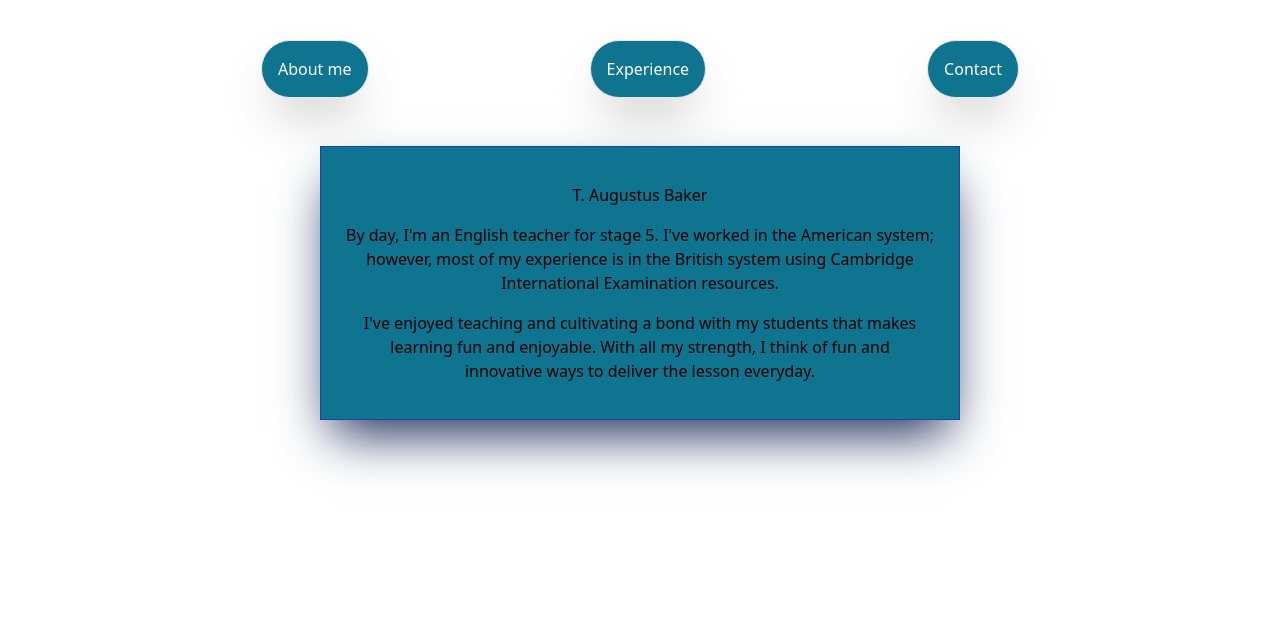
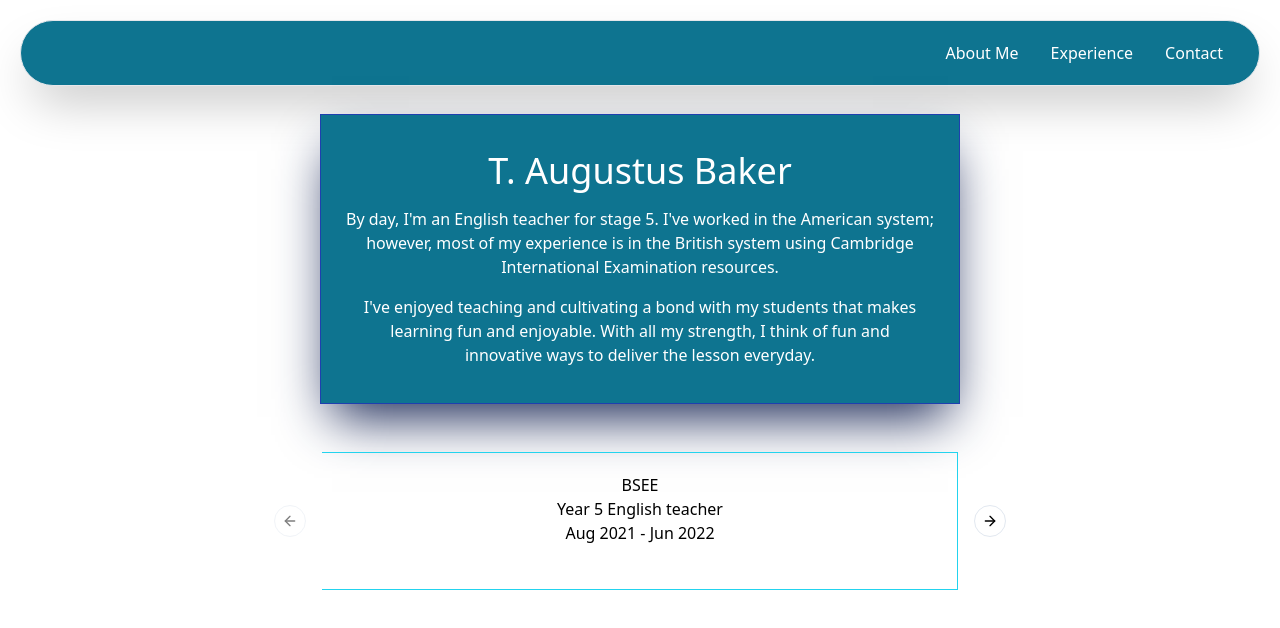
Before and after one commit to BigBabyofTel/portfolio, a React (Vite) app: page / in a window 1280 px wide. Shown: the top 628 px of the page. Built offline with nearby package versions, Linux system fonts and the light colour scheme.

Commit message:
Carousel added

```diff
--- a/package.json
+++ b/package.json
@@ -11,8 +11,10 @@
   },
   "dependencies": {
     "@radix-ui/react-icons": "^1.3.0",
+    "@radix-ui/react-slot": "^1.0.2",
     "class-variance-authority": "^0.7.0",
     "clsx": "^2.1.0",
+    "embla-carousel-react": "^8.0.0",
     "lucide-react": "^0.342.0",
     "react": "^18.2.0",
     "react-dom": "^18.2.0",
--- a/src/App.tsx
+++ b/src/App.tsx
@@ -1,4 +1,11 @@
 import React from  'react';
+import {
+  Carousel,
+  CarouselContent,
+  CarouselItem,
+  CarouselNext,
+  CarouselPrevious,
+} from "@/components/ui/carousel"
 
 const App: React.FC = () => {
 
@@ -6,20 +13,32 @@ const App: React.FC = () => {
   return (
     <>
     <header>
-
       <nav>
-        <ul className='p-5 m-5 flex justify-evenly'>
-          <li className="border p-4 shadow-2xl rounded-full bg-cyan-700 text-white">About me</li>
-          <li className="border p-4 shadow-2xl rounded-full bg-cyan-700 text-white">Experience</li>
-          <li className="border p-4 shadow-2xl rounded-full bg-cyan-700 text-white">Contact</li>
+        <ul className='p-5 m-5 flex justify-end border shadow-2xl rounded-full bg-cyan-700'>
+          <li className="text-white px-4">About Me</li>
+          <li className="text-white px-4">Experience</li>
+          <li className="text-white px-4">Contact</li>
         </ul>
       </nav>
     </header>
-    <main className="flex justify-center">
+    <main className="flex justify-center items-center flex-col">
     <section className="text-center w-1/2 border border-blue-800 m-2 p-5 shadow-2xl shadow-blue-950 bg-cyan-700">
-    <h1 className="p-4">T. Augustus Baker</h1>
-    <p>By day, I'm an <span>English teacher</span> for stage 5. I've worked in the American system; however, most of my experience is in the British system using Cambridge International Examination resources.</p>
-    <p className='p-4'>I've enjoyed teaching and cultivating a bond with my students that makes learning fun and enjoyable. With all my strength, I think of fun and innovative ways to deliver the lesson everyday. </p>
+    <h1 className="p-4 text-white text-4xl">T. Augustus Baker</h1>
+    <p className="text-white">By day, I'm an <span>English teacher</span> for stage 5. I've worked in the American system; however, most of my experience is in the British system using Cambridge International Examination resources.</p>
+    <p className='p-4 text-white'>I've enjoyed teaching and cultivating a bond with my students that makes learning fun and enjoyable. With all my strength, I think of fun and innovative ways to deliver the lesson everyday. </p>
+    </section>
+    <section className='flex justify-center'>
+      <Carousel className='m-8 mt-10 w-2/3 h-auto'>
+      <CarouselContent className='border p-5 border-cyan-400'>
+        <CarouselItem className='flex flex-col items-center w-1/2'><h2>BSEE</h2><p>Year 5 English teacher</p><p>Aug 2021 - Jun 2022</p></CarouselItem>
+        <CarouselItem className='flex flex-col items-center w-1/2'><h2>ISE</h2><p>Grade 2 Homerooom teacher</p><p>Aug 2019 - Jun 2021</p></CarouselItem>
+        <CarouselItem className='flex flex-col items-center w-1/2'><h2>St. Fatima Schools</h2><p>Aug 2017 - Jun 2019</p><p>Year 4 Homeroom</p><p>Years 1 - 6 English Conversation</p></CarouselItem>
+        <CarouselItem className='flex flex-col items-center w-1/2'><h2>Cenex Zip Trip</h2><p>Assistant Manager</p><p>Oct 2012 - Apr 2015</p></CarouselItem>
+        <CarouselItem>...</CarouselItem>
+        </CarouselContent>
+        <CarouselPrevious />
+       <CarouselNext />
+      </Carousel>
     </section>
     </main>
     </>
--- /dev/null
+++ b/src/components/ui/button.tsx
@@ -0,0 +1,56 @@
+import * as React from "react"
+import { Slot } from "@radix-ui/react-slot"
+import { cva, type VariantProps } from "class-variance-authority"
+
+import { cn } from "@/lib/utils"
+
+const buttonVariants = cva(
+  "inline-flex items-center justify-center whitespace-nowrap rounded-md text-sm font-medium ring-offset-white transition-colors focus-visible:outline-none focus-visible:ring-2 focus-visible:ring-slate-950 focus-visible:ring-offset-2 disabled:pointer-events-none disabled:opacity-50 dark:ring-offset-slate-950 dark:focus-visible:ring-slate-300",
+  {
+    variants: {
+      variant: {
+        default: "bg-slate-900 text-slate-50 hover:bg-slate-900/90 dark:bg-slate-50 dark:text-slate-900 dark:hover:bg-slate-50/90",
+        destructive:
+          "bg-red-500 text-slate-50 hover:bg-red-500/90 dark:bg-red-900 dark:text-slate-50 dark:hover:bg-red-900/90",
+        outline:
+          "border border-slate-200 bg-white hover:bg-slate-100 hover:text-slate-900 dark:border-slate-800 dark:bg-slate-950 dark:hover:bg-slate-800 dark:hover:text-slate-50",
+        secondary:
+          "bg-slate-100 text-slate-900 hover:bg-slate-100/80 dark:bg-slate-800 dark:text-slate-50 dark:hover:bg-slate-800/80",
+        ghost: "hover:bg-slate-100 hover:text-slate-900 dark:hover:bg-slate-800 dark:hover:text-slate-50",
+        link: "text-slate-900 underline-offset-4 hover:underline dark:text-slate-50",
+      },
+      size: {
+        default: "h-10 px-4 py-2",
+        sm: "h-9 rounded-md px-3",
+        lg: "h-11 rounded-md px-8",
+        icon: "h-10 w-10",
+      },
+    },
+    defaultVariants: {
+      variant: "default",
+      size: "default",
+    },
+  }
+)
+
+export interface ButtonProps
+  extends React.ButtonHTMLAttributes<HTMLButtonElement>,
+    VariantProps<typeof buttonVariants> {
+  asChild?: boolean
+}
+
+const Button = React.forwardRef<HTMLButtonElement, ButtonProps>(
+  ({ className, variant, size, asChild = false, ...props }, ref) => {
+    const Comp = asChild ? Slot : "button"
+    return (
+      <Comp
+        className={cn(buttonVariants({ variant, size, className }))}
+        ref={ref}
+        {...props}
+      />
+    )
+  }
+)
+Button.displayName = "Button"
+
+export { Button, buttonVariants }
--- /dev/null
+++ b/src/components/ui/carousel.tsx
@@ -0,0 +1,260 @@
+import * as React from "react"
+import useEmblaCarousel, {
+  type UseEmblaCarouselType,
+} from "embla-carousel-react"
+import { ArrowLeft, ArrowRight } from "lucide-react"
+
+import { cn } from "@/lib/utils"
+import { Button } from "@/components/ui/button"
+
+type CarouselApi = UseEmblaCarouselType[1]
+type UseCarouselParameters = Parameters<typeof useEmblaCarousel>
+type CarouselOptions = UseCarouselParameters[0]
+type CarouselPlugin = UseCarouselParameters[1]
+
+type CarouselProps = {
+  opts?: CarouselOptions
+  plugins?: CarouselPlugin
+  orientation?: "horizontal" | "vertical"
+  setApi?: (api: CarouselApi) => void
+}
+
+type CarouselContextProps = {
+  carouselRef: ReturnType<typeof useEmblaCarousel>[0]
+  api: ReturnType<typeof useEmblaCarousel>[1]
+  scrollPrev: () => void
+  scrollNext: () => void
+  canScrollPrev: boolean
+  canScrollNext: boolean
+} & CarouselProps
+
+const CarouselContext = React.createContext<CarouselContextProps | null>(null)
+
+function useCarousel() {
+  const context = React.useContext(CarouselContext)
+
+  if (!context) {
+    throw new Error("useCarousel must be used within a <Carousel />")
+  }
+
+  return context
+}
+
+const Carousel = React.forwardRef<
+  HTMLDivElement,
+  React.HTMLAttributes<HTMLDivElement> & CarouselProps
+>(
+  (
+    {
+      orientation = "horizontal",
+      opts,
+      setApi,
+      plugins,
+      className,
+      children,
+      ...props
+    },
+    ref
+  ) => {
+    const [carouselRef, api] = useEmblaCarousel(
+      {
+        ...opts,
+        axis: orientation === "horizontal" ? "x" : "y",
+      },
+      plugins
+    )
+    const [canScrollPrev, setCanScrollPrev] = React.useState(false)
+    const [canScrollNext, setCanScrollNext] = React.useState(false)
+
+    const onSelect = React.useCallback((api: CarouselApi) => {
+      if (!api) {
+        return
+      }
+
+      setCanScrollPrev(api.canScrollPrev())
+      setCanScrollNext(api.canScrollNext())
+    }, [])
+
+    const scrollPrev = React.useCallback(() => {
+      api?.scrollPrev()
+    }, [api])
+
+    const scrollNext = React.useCallback(() => {
+      api?.scrollNext()
+    }, [api])
+
+    const handleKeyDown = React.useCallback(
+      (event: React.KeyboardEvent<HTMLDivElement>) => {
+        if (event.key === "ArrowLeft") {
+          event.preventDefault()
+          scrollPrev()
+        } else if (event.key === "ArrowRight") {
+          event.preventDefault()
+          scrollNext()
+        }
+      },
+      [scrollPrev, scrollNext]
+    )
+
+    React.useEffect(() => {
+      if (!api || !setApi) {
+        return
+      }
+
+      setApi(api)
+    }, [api, setApi])
+
+    React.useEffect(() => {
+      if (!api) {
+        return
+      }
+
+      onSelect(api)
+      api.on("reInit", onSelect)
+      api.on("select", onSelect)
+
+      return () => {
+        api?.off("select", onSelect)
+      }
+    }, [api, onSelect])
+
+    return (
+      <CarouselContext.Provider
+        value={{
+          carouselRef,
+          api: api,
+          opts,
+          orientation:
+            orientation || (opts?.axis === "y" ? "vertical" : "horizontal"),
+          scrollPrev,
+          scrollNext,
+          canScrollPrev,
+          canScrollNext,
+        }}
+      >
+        <div
+          ref={ref}
+          onKeyDownCapture={handleKeyDown}
+          className={cn("relative", className)}
+          role="region"
+          aria-roledescription="carousel"
+          {...props}
+        >
+          {children}
+        </div>
+      </CarouselContext.Provider>
+    )
+  }
+)
+Carousel.displayName = "Carousel"
+
+const CarouselContent = React.forwardRef<
+  HTMLDivElement,
+  React.HTMLAttributes<HTMLDivElement>
+>(({ className, ...props }, ref) => {
+  const { carouselRef, orientation } = useCarousel()
+
+  return (
+    <div ref={carouselRef} className="overflow-hidden">
+      <div
+        ref={ref}
+        className={cn(
+          "flex",
+          orientation === "horizontal" ? "-ml-4" : "-mt-4 flex-col",
+          className
+        )}
+        {...props}
+      />
+    </div>
+  )
+})
+CarouselContent.displayName = "CarouselContent"
+
+const CarouselItem = React.forwardRef<
+  HTMLDivElement,
+  React.HTMLAttributes<HTMLDivElement>
+>(({ className, ...props }, ref) => {
+  const { orientation } = useCarousel()
+
+  return (
+    <div
+      ref={ref}
+      role="group"
+      aria-roledescription="slide"
+      className={cn(
+        "min-w-0 shrink-0 grow-0 basis-full",
+        orientation === "horizontal" ? "pl-4" : "pt-4",
+        className
+      )}
+      {...props}
+    />
+  )
+})
+CarouselItem.displayName = "CarouselItem"
+
+const CarouselPrevious = React.forwardRef<
+  HTMLButtonElement,
+  React.ComponentProps<typeof Button>
+>(({ className, variant = "outline", size = "icon", ...props }, ref) => {
+  const { orientation, scrollPrev, canScrollPrev } = useCarousel()
+
+  return (
+    <Button
+      ref={ref}
+      variant={variant}
+      size={size}
+      className={cn(
+        "absolute  h-8 w-8 rounded-full",
+        orientation === "horizontal"
+          ? "-left-12 top-1/2 -translate-y-1/2"
+          : "-top-12 left-1/2 -translate-x-1/2 rotate-90",
+        className
+      )}
+      disabled={!canScrollPrev}
+      onClick={scrollPrev}
+      {...props}
+    >
+      <ArrowLeft className="h-4 w-4" />
+      <span className="sr-only">Previous slide</span>
+    </Button>
+  )
+})
+CarouselPrevious.displayName = "CarouselPrevious"
+
+const CarouselNext = React.forwardRef<
+  HTMLButtonElement,
+  React.ComponentProps<typeof Button>
+>(({ className, variant = "outline", size = "icon", ...props }, ref) => {
+  const { orientation, scrollNext, canScrollNext } = useCarousel()
+
+  return (
+    <Button
+      ref={ref}
+      variant={variant}
+      size={size}
+      className={cn(
+        "absolute h-8 w-8 rounded-full",
+        orientation === "horizontal"
+          ? "-right-12 top-1/2 -translate-y-1/2"
+          : "-bottom-12 left-1/2 -translate-x-1/2 rotate-90",
+        className
+      )}
+      disabled={!canScrollNext}
+      onClick={scrollNext}
+      {...props}
+    >
+      <ArrowRight className="h-4 w-4" />
+      <span className="sr-only">Next slide</span>
+    </Button>
+  )
+})
+CarouselNext.displayName = "CarouselNext"
+
+export {
+  type CarouselApi,
+  Carousel,
+  CarouselContent,
+  CarouselItem,
+  CarouselPrevious,
+  CarouselNext,
+}
```
Also changed, not shown: 1 other file (tests, documents, lock files or other folders).
